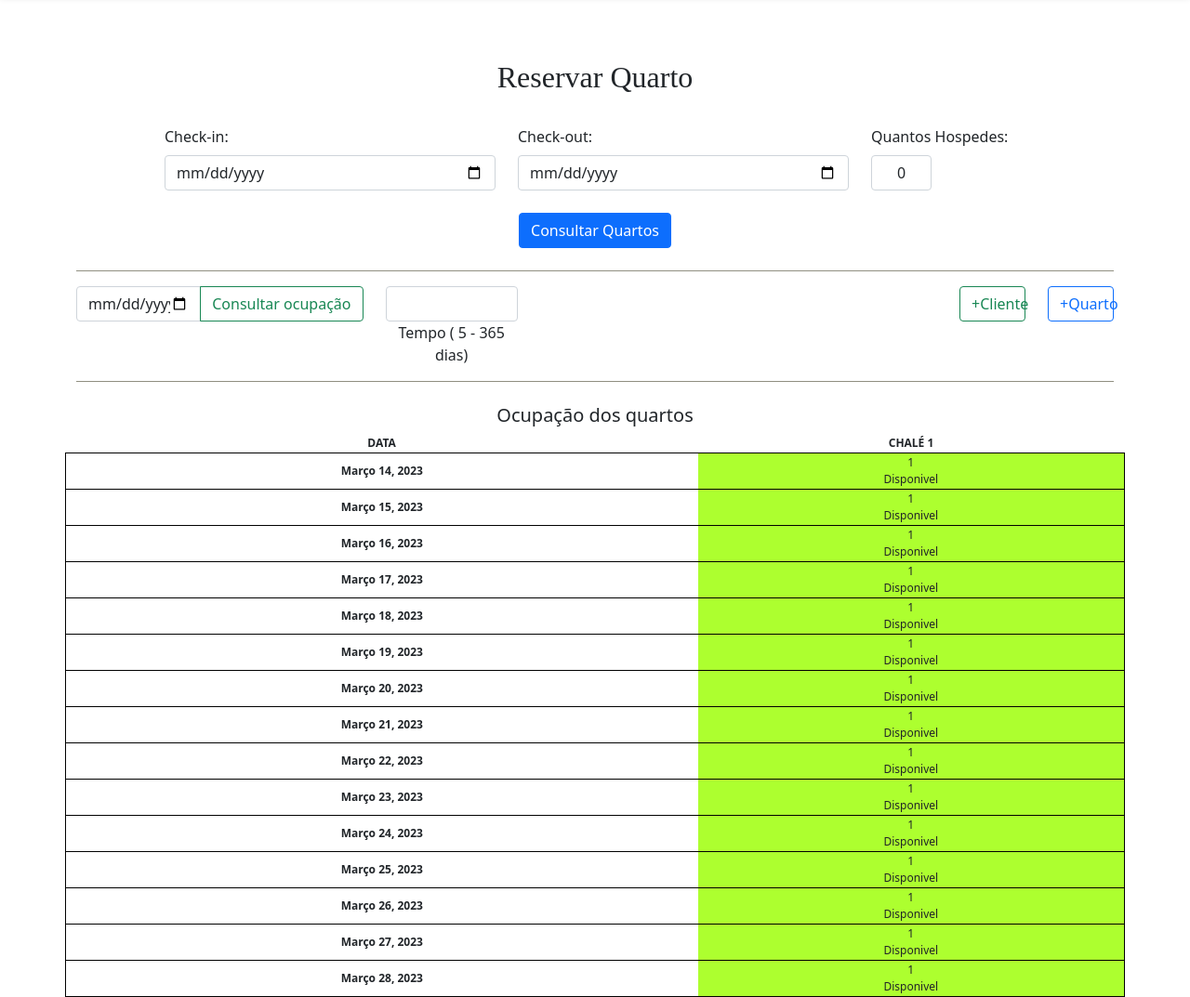
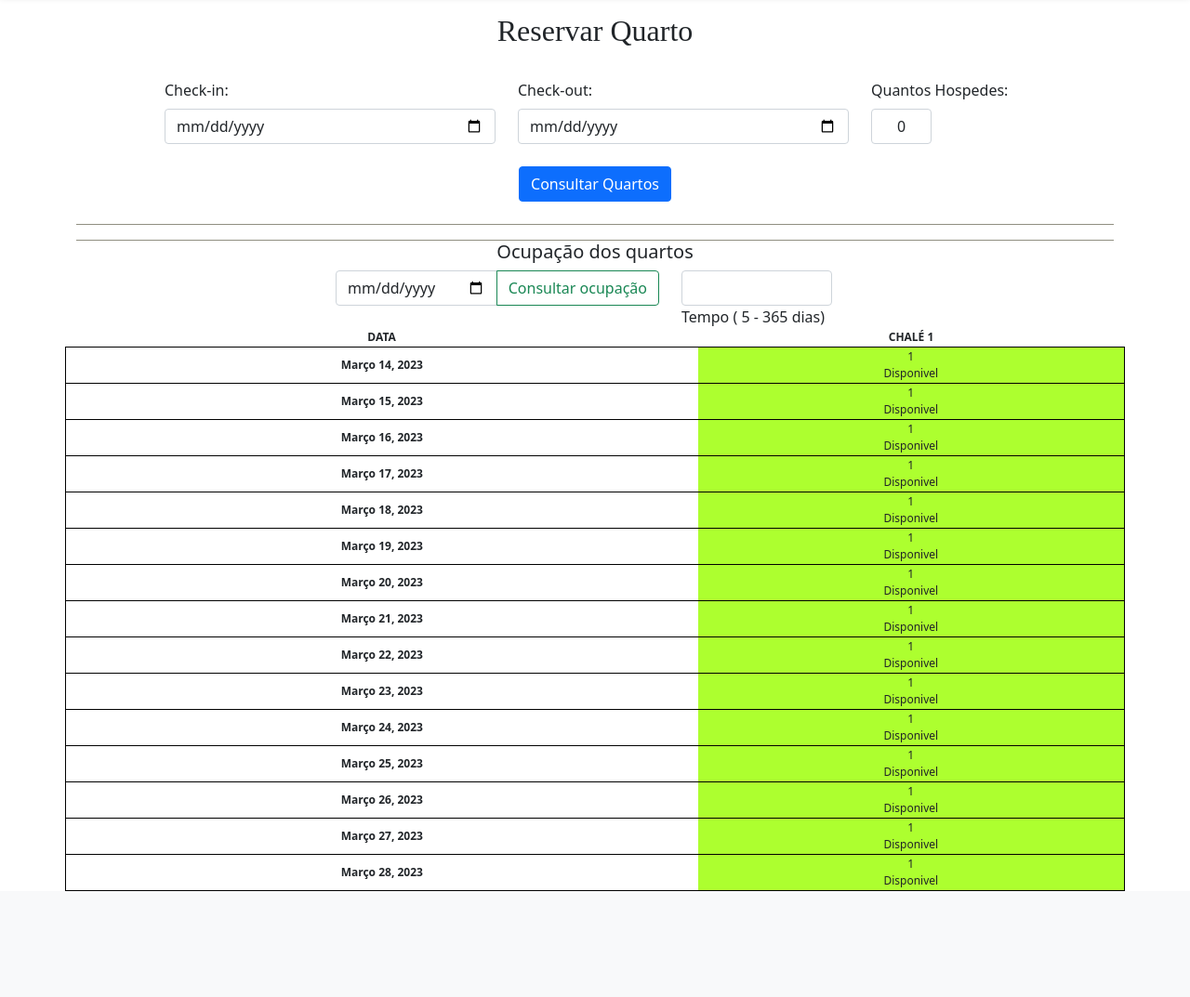
Before and after one commit to santhiagosdp/pousada-easy, a Django app: page /reservar in a window 1280 px wide. Shown: the part 56-1129 px from the top of the page at 93% size. After the commit the page ends 1015 px from the top, so only its background shows below. Run offline with Django 3.2, Linux system fonts and the light colour scheme; a user stored in the database is signed in; tables that the repository leaves empty hold one stand-in row (values such as "Sample post"); some libraries are stand-ins or nearby versions.

Commit message:
re
atualziando html de reservas

```diff
--- a/core/templates/core/reservar.html
+++ b/core/templates/core/reservar.html
@@ -19,7 +19,7 @@
         }
     </style>
 
-    <div class="container" style="margin-top: 100px;">
+    <div class="container" style="margin-top: 50px;">
         <h1 class="titulo_centro">Reservar Quarto</h1>
 
         <form method="get" id="search-form" class="form-inline">
@@ -64,25 +64,11 @@
         <div id="linha_horizontal"></div>
 
         <p></p>
+
+            {% if quartos_disponiveis %}
+
             <div class="row">
-                <div class="col-md-7">
-                    <form method="get" id="search-form" class="form-inline">
-                        <div class="row">
-                            <div class="col-md-6">
-                                <div class="input-group mb-3">
-                                    <input class="form-control" type="date" name="data_inicio" id="data_inicio">
-                                    <button class="btn btn-outline-success" id="search" type="submit">Consultar ocupação</button>
-                                </div>
-                            </div>
-                            <div class="col-md-3 text-center">
-                                <input class="form-control" type="number" min="5" max="365" name="tempo" id="tempo">
-                                <label for="tempo" >Tempo ( 5 - 365 dias)</label>
-
-                            </div>
-                        </div>
-                    </form>
-                </div>
-                <div class="col-md-3"></div>
+                <div class="col-md-10"></div>
                 <div class="col-md-1">
                     <a class="btn btn-outline-success" href="{% url 'clientes' %}" style="width: 100%">+Cliente</a>
                 </div>
@@ -91,18 +77,16 @@
                     href="{% url 'quartos' %}"
                     style="width: 100%;">+Quarto</a>
                 </div>
-            </div>
-
-            <p></p>
-
+            </div><br>
             {% for item in quartos_disponiveis %}
                 <form method="post">
                     {% csrf_token %}
                     <div class="row alert alert-primary">
                         <div class="col-md-6">
-                            <h5 class="card-title">{{ item.numero }} - {{ item.tipo }} (até {{ item.capacidade }} pessoas)</h5>
-                            <p class="card-text">Descrição: {{ item.descricao }}</p>
-                            <label for="valortotal">
+                            <h6 class="card-title">
+                            <strong>{{ item.numero }} - {{ item.tipo }} (até {{ item.capacidade }} pessoas)</strong></h6>
+                            <p class="card-text" style="font-size:15px;">Descrição: {{ item.descricao }}</p>
+                            <label for="valortotal" style="font-size:15px;" >
                                 <strong>Valor Total das Diárias:</strong>
                             </label>
                             <input type="number" id="valortotal" name="valortotal" class="form-control"
@@ -110,39 +94,55 @@
                         </div>
                         <div class="col-md-6">
                             <div class="row">
-                                <label for="cliente" class="form-label">
+                                <label for="cliente" style="font-size:15px;" class="form-label">
                                     <strong>Hóspede Responsável:</strong>
                                 </label>
-                                <select id="cliente" name="cliente" class="form-control" style="border: 2px solid blue;" required>
+                                <select id="cliente" name="cliente" class="form-control" style=" font-size:14px; border: 2px solid blue;" required>
                                     <option value="" class="text-center" disabled selected>Selecione</option>
                                     {% for cliente in clientes %}
-                                    <option value="{{ cliente.id }}">{{ cliente.nome }} - {{ cliente.endereco.cidade }}/{{cliente.endereco.estado }} - Telefone: {{ cliente.telefone }}
+                                    <option  value="{{ cliente.id }}">{{ cliente.nome }} - {{ cliente.endereco.cidade }}/{{cliente.endereco.estado }} - Telefone: {{ cliente.telefone }}
                                     </option>
                                     {% endfor %}
                                 </select>
                             </div>
                             <p></p>
-                            <div class="row">
+                            <div class="row"  style="font-size:15px;">
                                 <label>Checkin: {{ pendente.data_entrada.date }}</label><br/>
                                 <label>Checkout: {{ pendente.data_saida.date }}</label><br/>
                                 <label>Para {{ pendente.quantidade_hospedes }} Hospedes</label>
                             </div>
                         </div>
-                        <button type="submit" class="btn btn-success" style="width: 30%;">Reservar</button>
+                        <button type="submit" class="btn btn-success" style="width: 20%; font-size:13px;">Reservar</button>
                     </div>
                     <input TYPE="hidden" name="id_quarto" id="id_quarto" value="{{item.id}}"/>
                 </form>
             {% endfor %}
+            {% endif %}
 
         <div id="linha_horizontal"></div>
-        <br>
+
+
 
         <div class="row col-auto">
             {%if quartos%}
 
             <h5 class="text-center">Ocupação dos quartos</h5>
             <br>
+            <div class="row">
+                <div class="col-sm-3"> </div>
 
+                <div class="col-sm-4">
+                <form method="get" id="search-form" class="form-inline">
+                    <div class="input-group mb-3">
+                        <input class="form-control" type="date" name="data_inicio" id="data_inicio">
+                        <button class="btn btn-outline-success" id="search" type="submit">Consultar ocupação</button>                                                            </div>
+                    </div>
+                <div class="col-sm-2">
+                    <input class="form-control" type="number" min="5" max="365" name="tempo" id="tempo">
+                    <label for="tempo" >Tempo ( 5 - 365 dias)</label>
+                </div>
+                </form>
+            </div>
             <table>
                 <thead>
                     <tr>
```
